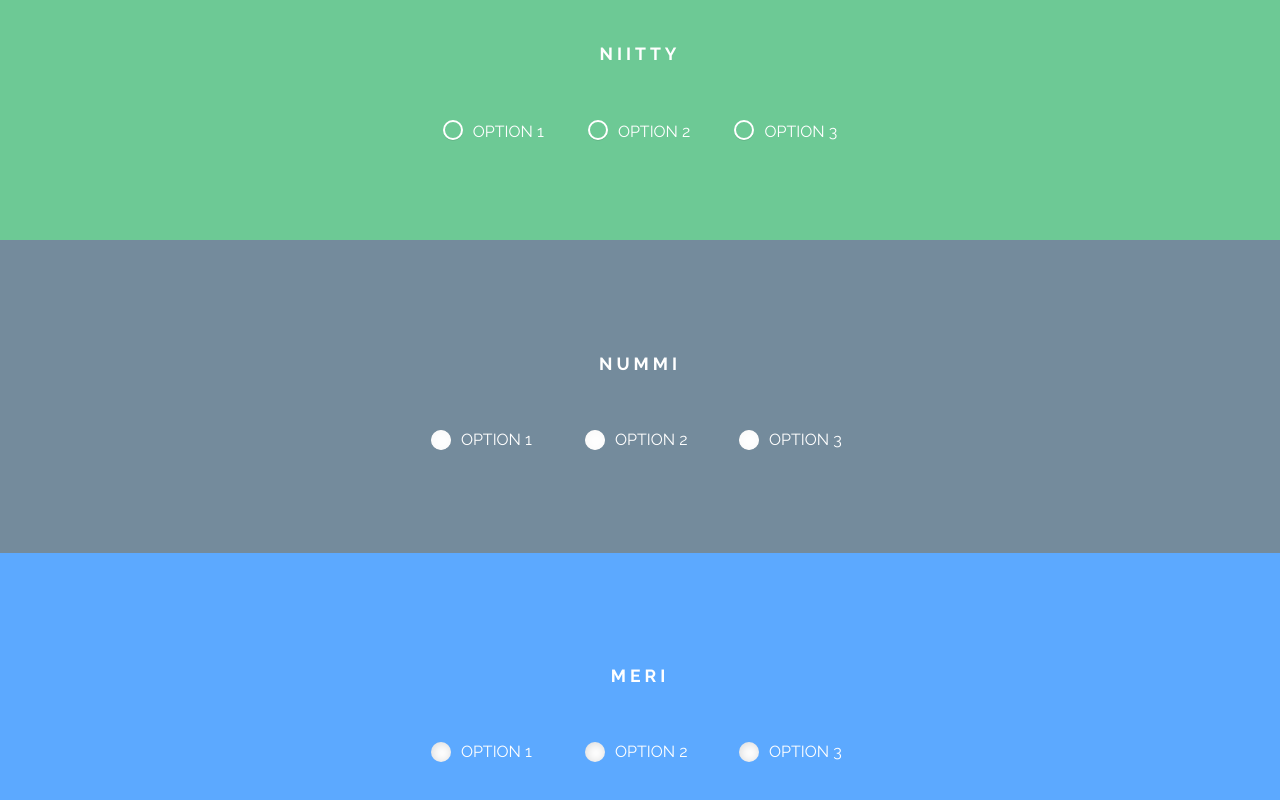
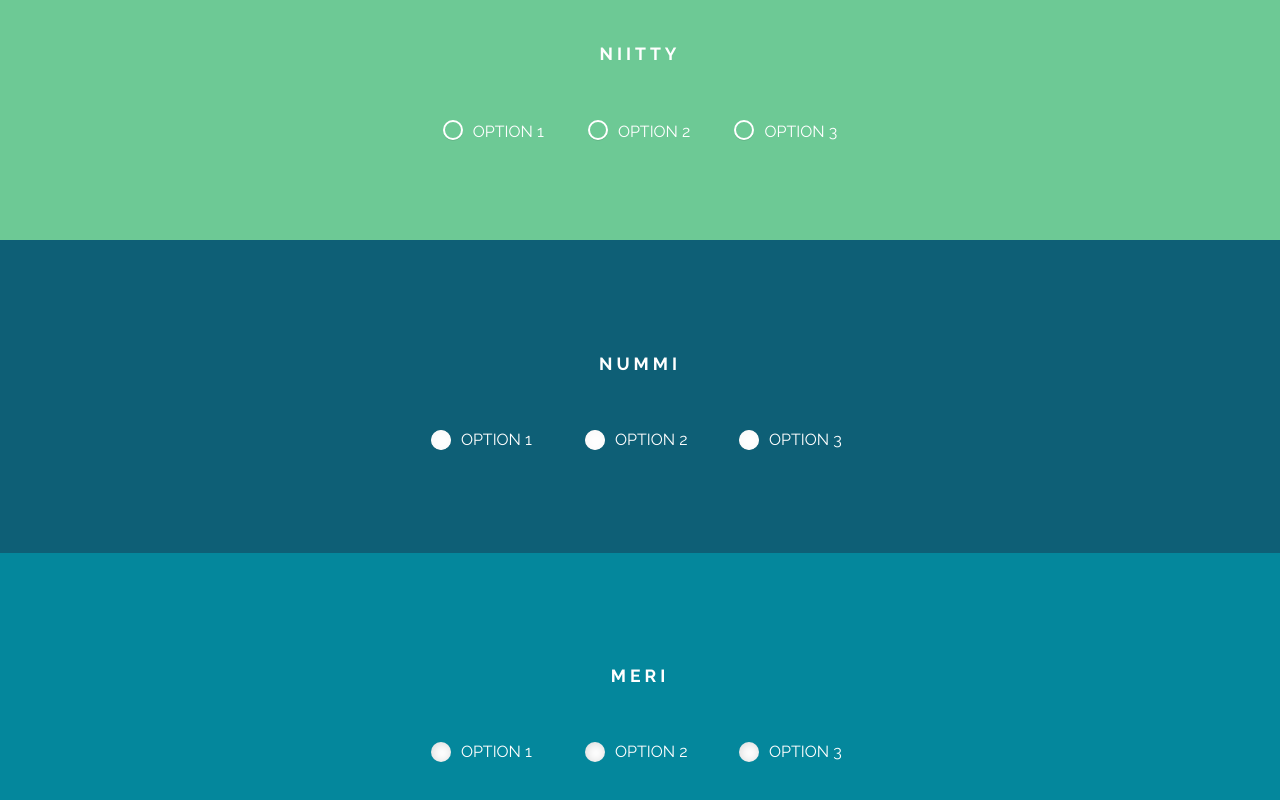
Before and after one commit to ispal/CssRadioButtons, a plain HTML site: page index.html in a window 1280 px wide. Shown: the part 1741-2541 px from the top of the page. Drawn offline with Linux system fonts and the light colour scheme.

Commit message:
Style changes

```diff
--- a/style.css
+++ b/style.css
@@ -33,9 +33,9 @@ body {
   .section--niitty {
     background: #6DC995; }
   .section--nummi {
-    background: #748B9C; }
+    background: #0E5F76; }
   .section--meri {
-    background: #5CA9FF; }
+    background: #04879C; }
 
 .toggle-button {
   position: relative;
```
